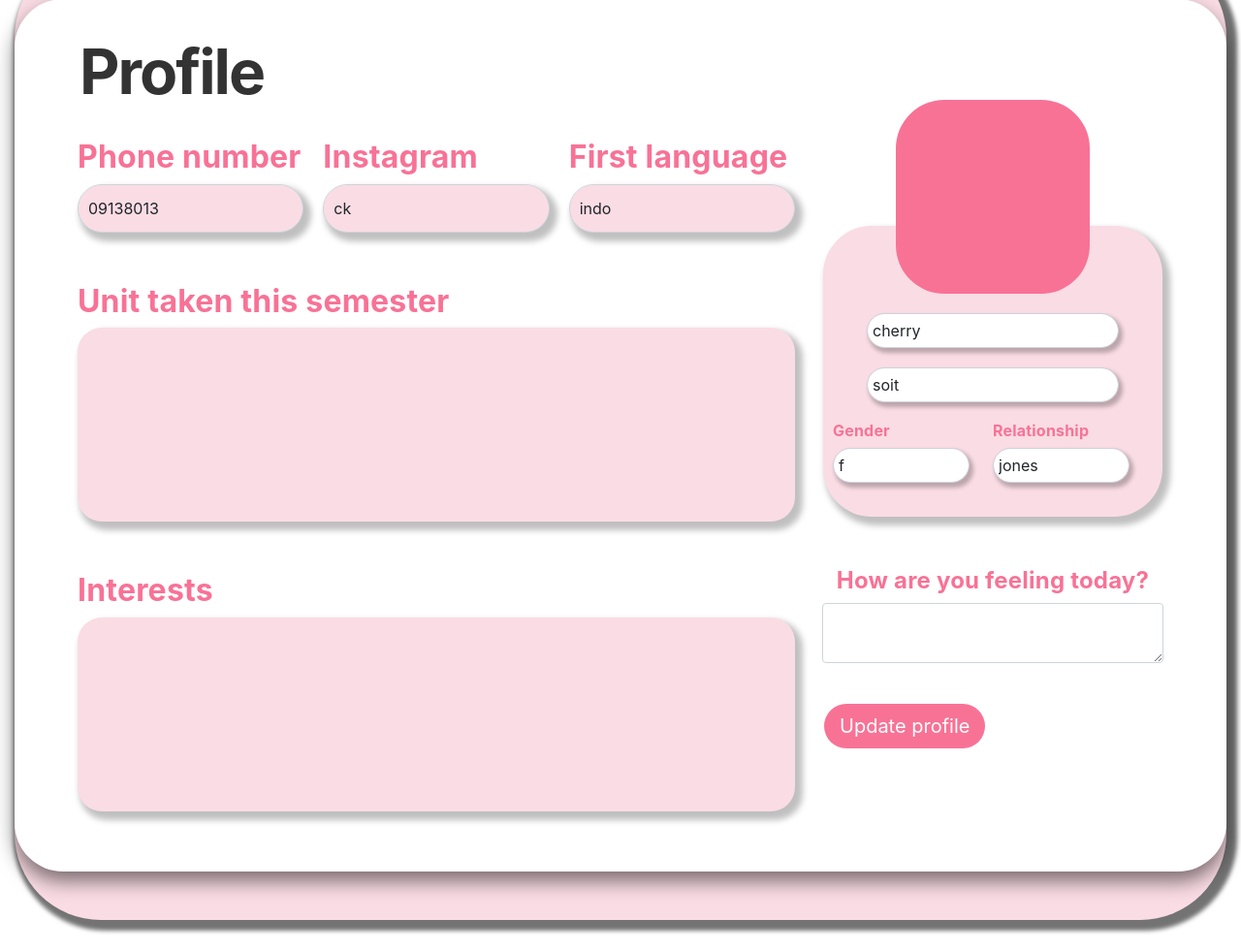
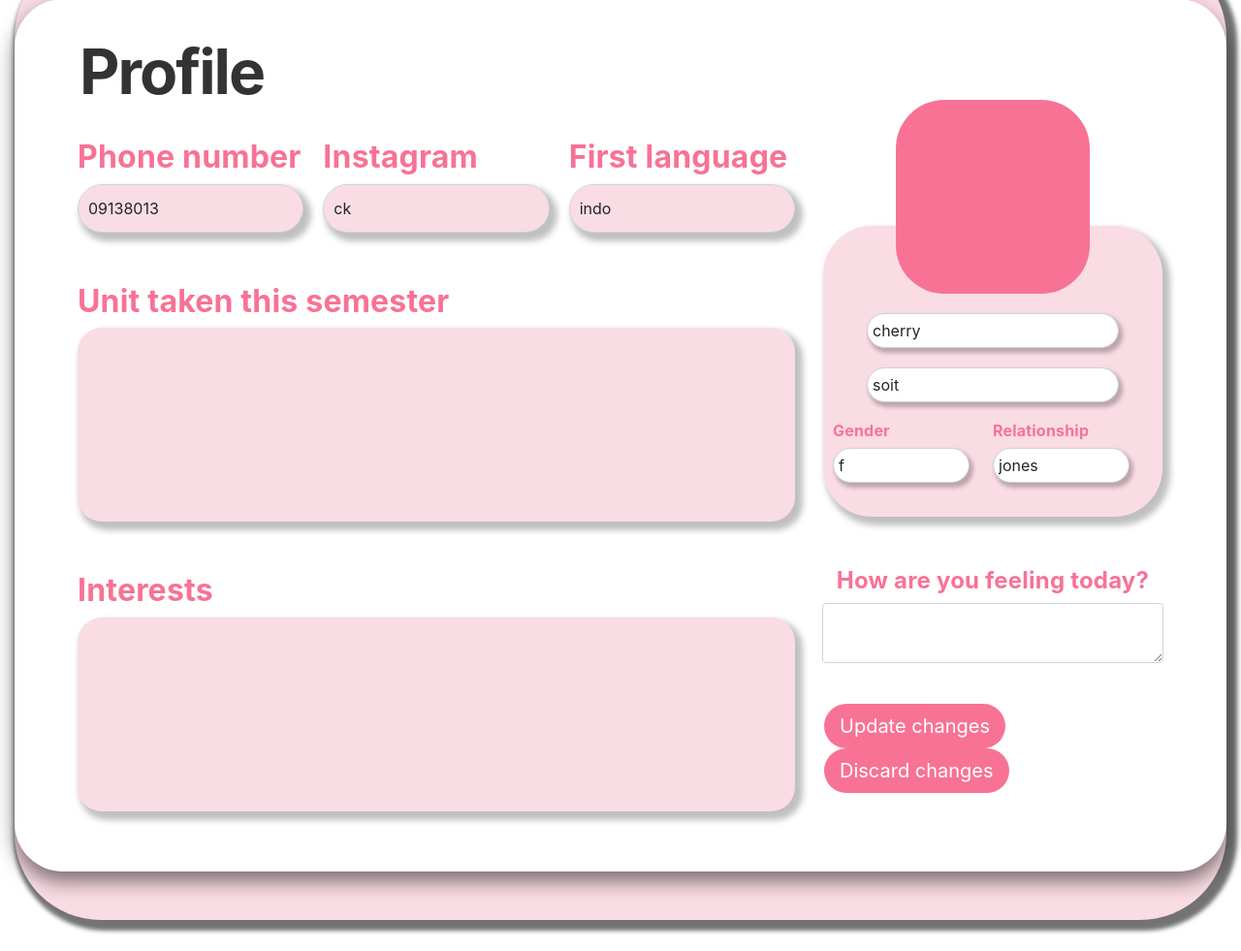
Before and after one commit to cherrykosasih/livinHD, a Flask app: page /profile/1 in a window 1280 px wide. Shown: the part 83-1064 px from the top of the page at 97% size. Run offline with Flask 2, Linux system fonts and the light colour scheme; a user stored in the database is signed in; data comes from the database, SQL or seed files in the repository.

Commit message:
Add discard changes/ back to home

```diff
--- a/templates/profile.html
+++ b/templates/profile.html
@@ -174,8 +174,12 @@
                                 type="submit"
                                 class="btn btn-lg btn-primary"
                             >
-                                Update profile
+                                Update changes
                             </button>
+                            <button
+                            action="{{url_for('home',home_email= user_email)}}"
+                            class="btn btn-lg btn-primary"
+                            >Discard changes</button>
                             </form>
                             </div>
                         </div>
```
